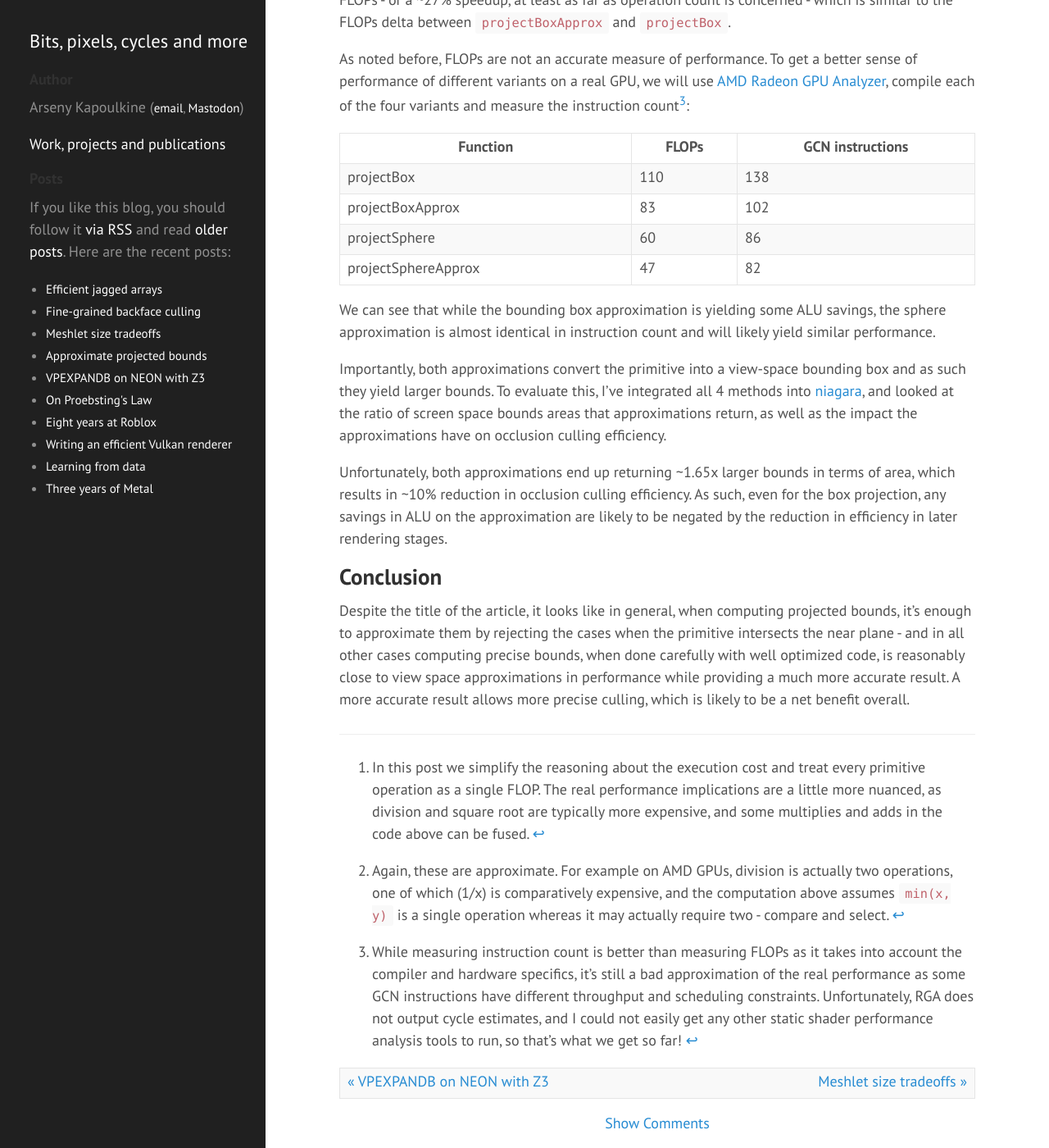
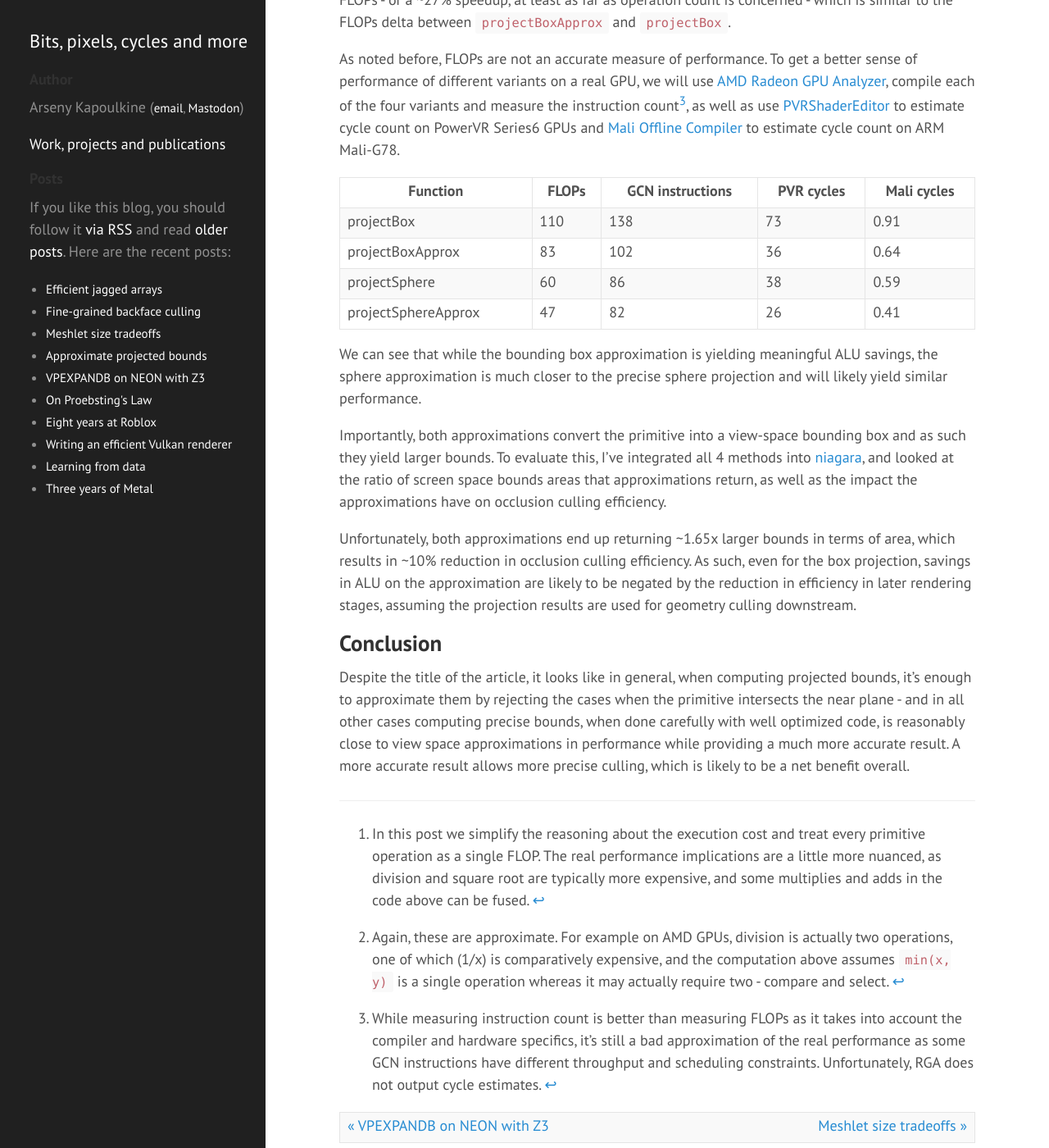
Before and after one commit to zeux/zeux.github.io, a Jekyll site: the page built from _posts/2023-01-12-approximate-projected-bounds.md, in a window 1280 px wide and 1400 px high, scrolled down 6159 px. Shown: the whole window at 82% size. Built offline with Jekyll 4.4.1, drawn with Linux system fonts in a browser that asks for light colours.

Commit message:
Update results with PVR and Mali cycle counts

```diff
--- a/_posts/2023-01-12-approximate-projected-bounds.md
+++ b/_posts/2023-01-12-approximate-projected-bounds.md
@@ -179,20 +179,20 @@ So far we've ended up with two projection functions for bounding boxes, an optim
 
 `projectBoxView` takes ~29 FLOPs instead of ~42 FLOPs for `projectSphereView`, but that assumes that we're already starting with a view-space sphere. It's likely that we need to transform the sphere to view space instead, which adds 18 FLOPs for a matrix transform, for 47 FLOPs vs 60 FLOPs - or a ~27% speedup, at least as far as operation count is concerned - which is similar to the FLOPs delta between `projectBoxApprox` and `projectBox`.
 
-As noted before, FLOPs are not an accurate measure of performance. To get a better sense of performance of different variants on a real GPU, we will use [AMD Radeon GPU Analyzer](https://github.com/GPUOpen-Tools/radeon_gpu_analyzer), compile each of the four variants and measure the instruction count[^3]:
+As noted before, FLOPs are not an accurate measure of performance. To get a better sense of performance of different variants on a real GPU, we will use [AMD Radeon GPU Analyzer](https://github.com/GPUOpen-Tools/radeon_gpu_analyzer), compile each of the four variants and measure the instruction count[^3], as well as use [PVRShaderEditor](https://developer.imaginationtech.com/pvrshadereditor/) to estimate cycle count on PowerVR Series6 GPUs and [Mali Offline Compiler](https://developer.arm.com/Tools%20and%20Software/Mali%20Offline%20Compiler) to estimate cycle count on ARM Mali-G78.
 
-Function | FLOPs | GCN instructions
+Function | FLOPs | GCN instructions | PVR cycles | Mali cycles
 -----|-------|-------------
-projectBox | 110 | 138
-projectBoxApprox | 83 | 102
-projectSphere | 60 | 86
-projectSphereApprox | 47 | 82
+projectBox | 110 | 138 | 73 | 0.91
+projectBoxApprox | 83 | 102 | 36 | 0.64
+projectSphere | 60 | 86 | 38 | 0.59
+projectSphereApprox | 47 | 82 | 26 | 0.41
 
-We can see that while the bounding box approximation is yielding some ALU savings, the sphere approximation is almost identical in instruction count and will likely yield similar performance.
+We can see that while the bounding box approximation is yielding meaningful ALU savings, the sphere approximation is much closer to the precise sphere projection and will likely yield similar performance.
 
 Importantly, both approximations convert the primitive into a view-space bounding box and as such they yield larger bounds. To evaluate this, I've integrated all 4 methods into [niagara](https://github.com/zeux/niagara), and looked at the ratio of screen space bounds areas that approximations return, as well as the impact the approximations have on occlusion culling efficiency.
 
-Unfortunately, both approximations end up returning ~1.65x larger bounds in terms of area, which results in ~10% reduction in occlusion culling efficiency. As such, even for the box projection, any savings in ALU on the approximation are likely to be negated by the reduction in efficiency in later rendering stages.
+Unfortunately, both approximations end up returning ~1.65x larger bounds in terms of area, which results in ~10% reduction in occlusion culling efficiency. As such, even for the box projection, savings in ALU on the approximation are likely to be negated by the reduction in efficiency in later rendering stages, assuming the projection results are used for geometry culling downstream.
 
 ## Conclusion
 
@@ -203,4 +203,4 @@ Despite the title of the article, it looks like in general, when computing proje
 
 [^2]: Again, these are approximate. For example on AMD GPUs, division is actually two operations, one of which (1/x) is comparatively expensive, and the computation above assumes `min(x, y)` is a single operation whereas it may actually require two - compare and select.
 
-[^3]: While measuring instruction count is better than measuring FLOPs as it takes into account the compiler and hardware specifics, it's still a bad approximation of the real performance as some GCN instructions have different throughput and scheduling constraints. Unfortunately, RGA does not output cycle estimates, and I could not easily get any other static shader performance analysis tools to run, so that's what we get so far!
+[^3]: While measuring instruction count is better than measuring FLOPs as it takes into account the compiler and hardware specifics, it's still a bad approximation of the real performance as some GCN instructions have different throughput and scheduling constraints. Unfortunately, RGA does not output cycle estimates.
```
